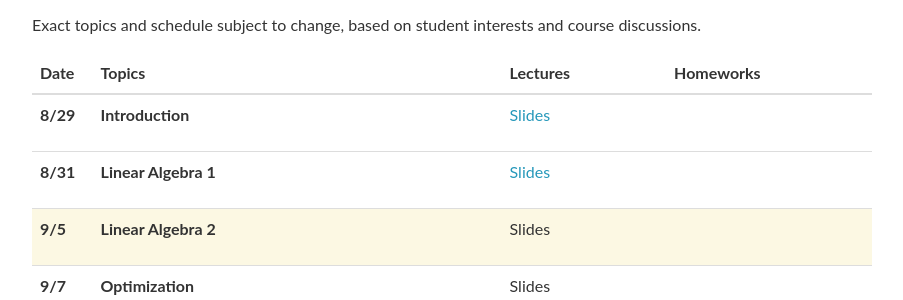
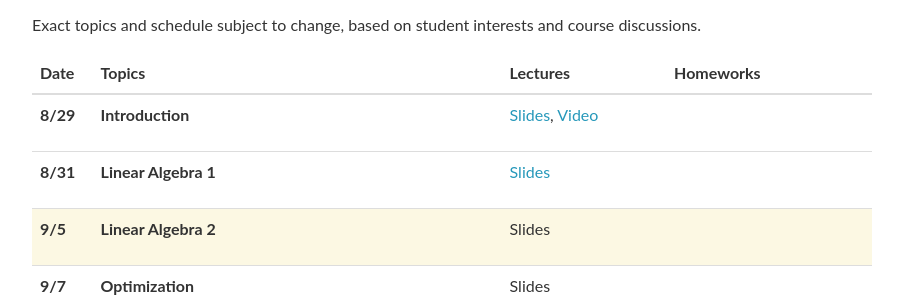
Before and after one commit to cmu-mlsp/cmu-11-755-website, a Jekyll site: the page built from fall2023/_pages/schedule.md, in a window 1280 px wide and 900 px high. Shown: the part 159-459 px from the top of the window, without its empty margins (188-1091 px from the left). Built offline with Jekyll 4.4.1, drawn with Linux system fonts in a browser that asks for light colours; nearby versions of some CDN libraries; comment, search, counter and statistics services are not loaded.

Commit message:
lectures update

```diff
--- a/_data/lectures_2023.yml
+++ b/_data/lectures_2023.yml
@@ -3,7 +3,7 @@
     <strong>Introduction</strong>
   topics:
   lectures: >
-    <a href="https://piazza.com/class_profile/get_resource/lltl7rebh4r4p1/llwlbqw18ud66f">Slides</a>
+    <a href="https://piazza.com/class_profile/get_resource/lltl7rebh4r4p1/llwlbqw18ud66f">Slides</a>, <a href="https://ece.hosted.panopto.com/Panopto/Pages/Viewer.aspx?id=6ab5d0a2-9851-474d-be97-b06d014b96ba">Video</a>
   readings:
   Homeworks:
 
```
